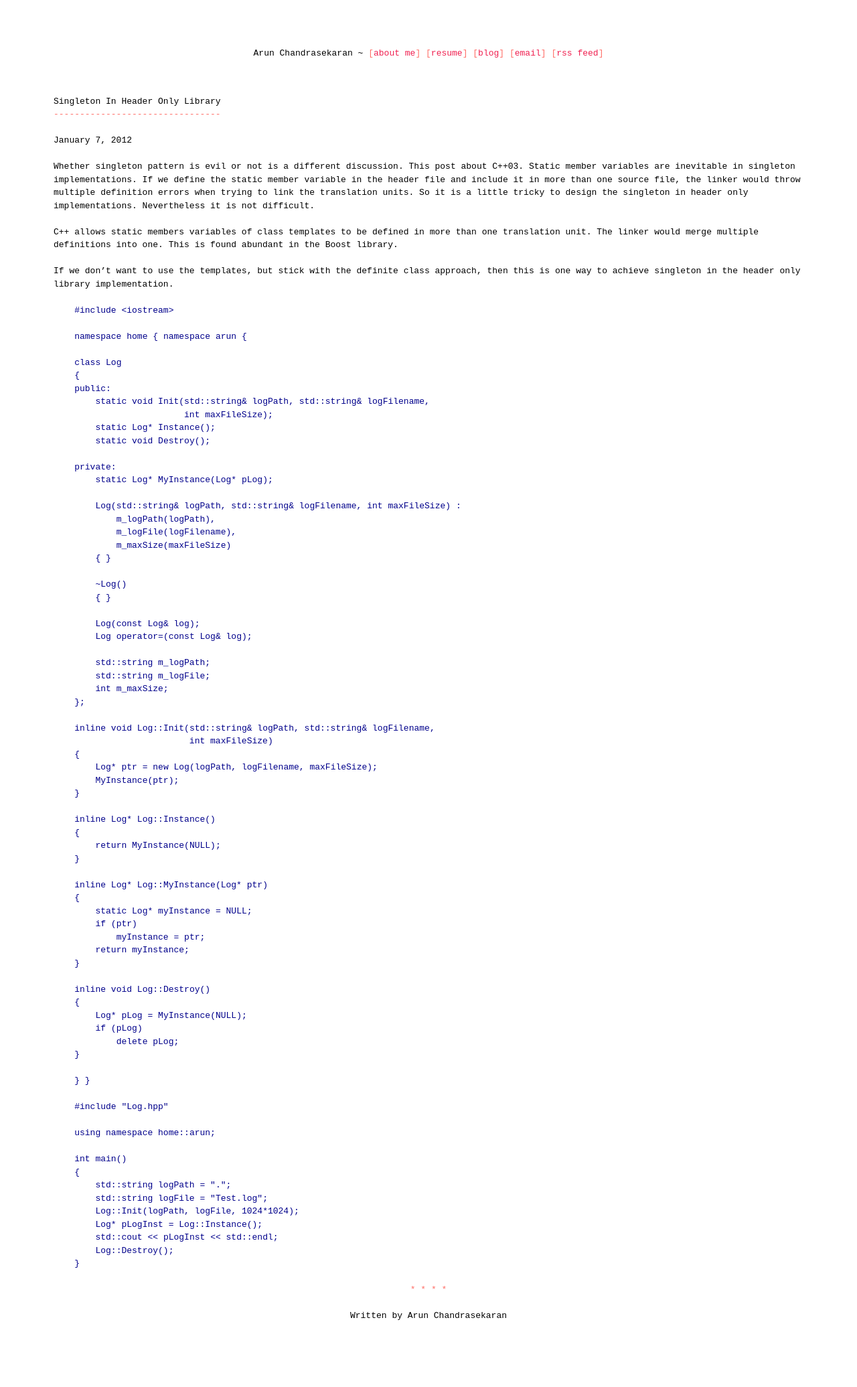
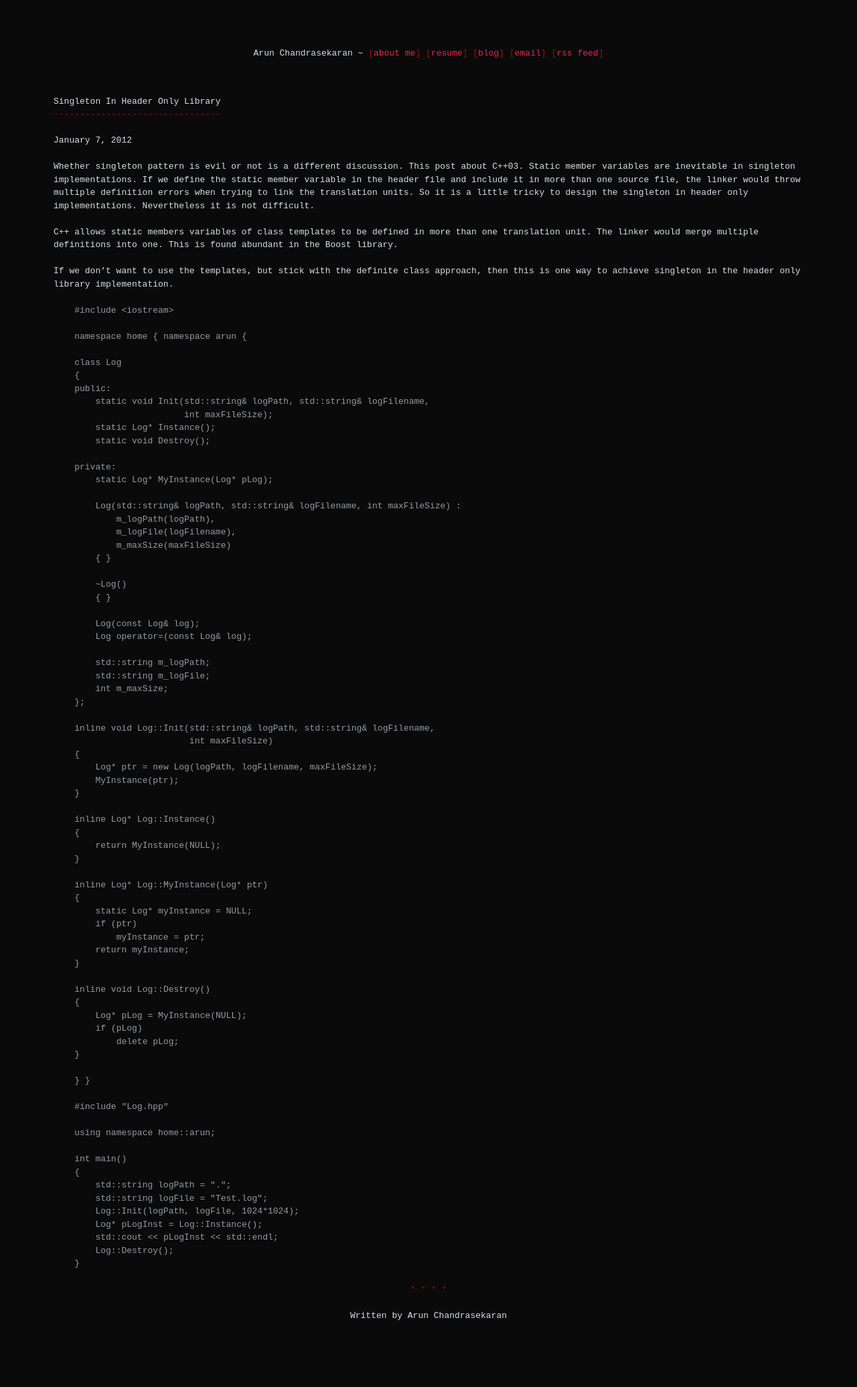
Before and after one commit to carun/carun.github.io, a Jekyll site: the page built from _posts/2012-01-07-singleton-in-header-only-library.md, in a window 1280 px wide. Shown: the whole page at 67% size. Built offline with Jekyll 4.4.1, drawn with Linux system fonts in a browser that asks for light colours.

Commit message:
Revert "Use white background and dark text, it's easy to use DarkReader like extension."
This reverts commit 5609334e3f82737649f6e961d4b007dcef302faf.

```diff
--- a/css/remarkdown.css
+++ b/css/remarkdown.css
@@ -409,15 +409,15 @@ hr {
 
 body {
     padding: 30px auto;
-    color: #22222;
-    background-color: white;
+    color: #d8dee7;
+    background-color: #0a0a0a;
 }
 
 @media (min-width: 900px) {
     body {
         margin: 30px auto;
         padding: 40px 80px;
-        background-color: #white;
+        background-color: #0a0a0a;
     }
 }
 
@@ -467,11 +467,11 @@ nav > span {
 
 .remarkdown pre {
   white-space: pre-wrap;
-  color: darkblue;
+  color: #d8dee7ad;
 }
 
 .remarkdown code {
-  color: darkblue;
+  color: #d8dee7ad;
 }
 
 @media (max-width: 700px) {
```
